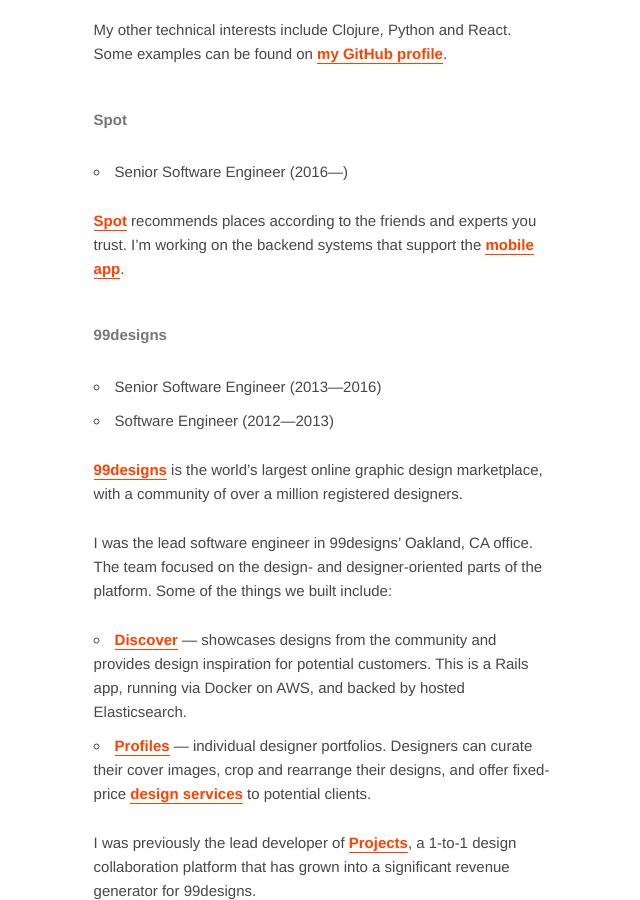
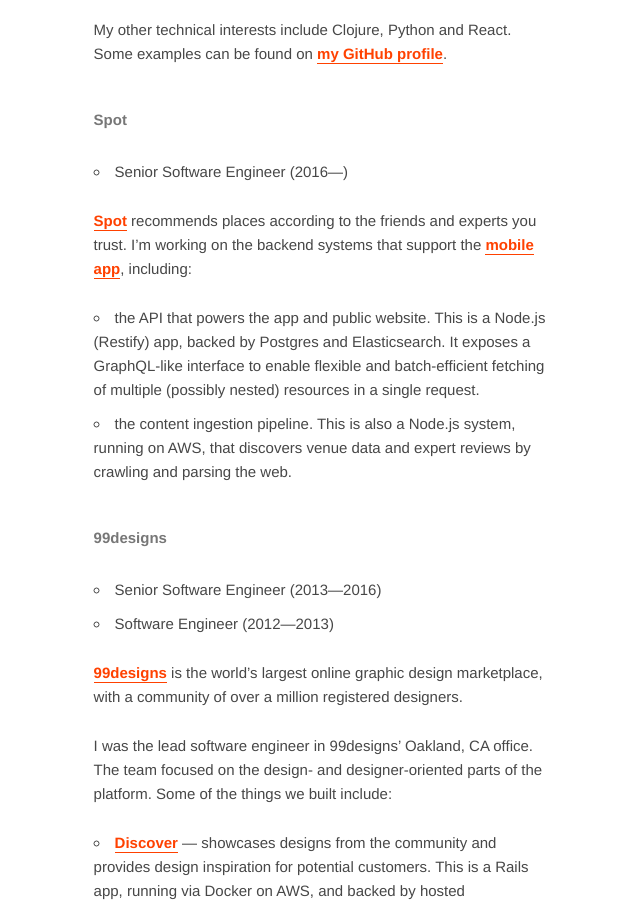
Before and after one commit to harto/hey-stu.art, a Jekyll site: the page built from src/work/index.md, in a window 1280 px wide and 900 px high, scrolled down 499 px. Shown: the whole window, without its empty margins (316-956 px from the left). Built offline with Jekyll 4.4.1, drawn with Linux system fonts in a browser that asks for light colours; some web fonts are replaced; Markdown is read by kramdown in place of the engine named in the settings.

Commit message:
More CV details

```diff
--- a/src/work/index.md
+++ b/src/work/index.md
@@ -26,8 +26,16 @@
  * Senior Software Engineer (2016&mdash;)
 
 [Spot][spot] recommends places according to the friends and experts you trust.
-I'm working on the backend systems that support the [mobile app][spot-app].
+I'm working on the backend systems that support the [mobile app][spot-app],
+including:
 
+ * the API that powers the app and public website. This is a Node.js (Restify)
+   app, backed by Postgres and Elasticsearch. It exposes a GraphQL-like
+   interface to enable flexible and batch-efficient fetching of multiple
+   (possibly nested) resources in a single request.
+ * the content ingestion pipeline. This is also a Node.js system, running on
+   AWS, that discovers venue data and expert reviews by crawling and parsing the
+   web.
 
 ## 99designs
 
```
